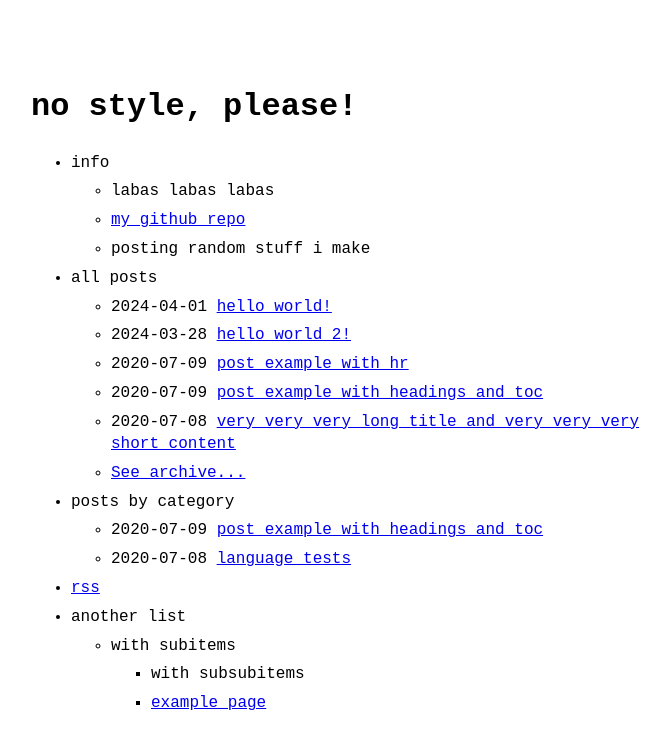
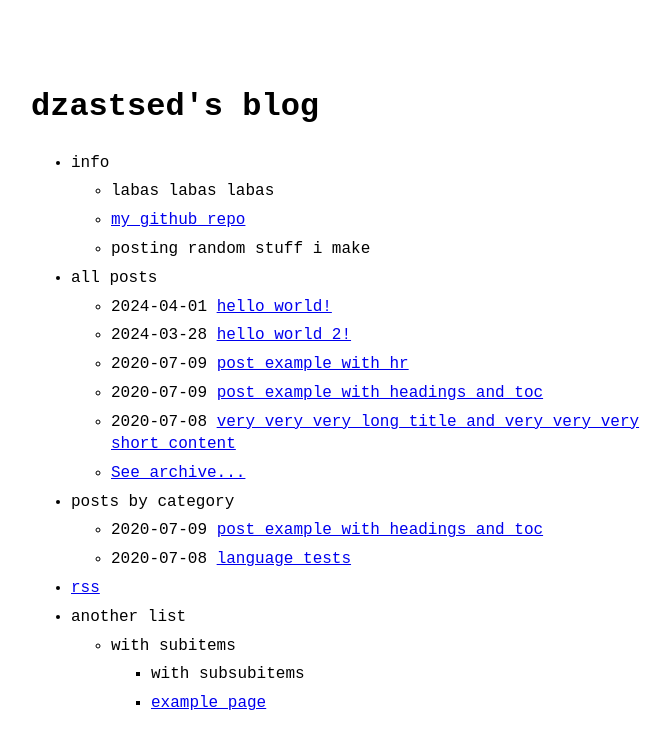
Before and after one commit to dzastsed/dzastsed.github.io, a Jekyll site: the page built from index.md, in a window 1280 px wide. Shown: the top 749 px of the page, without its empty margins (289-959 px from the left). Built offline with Jekyll 4.4.1, drawn with Linux system fonts in a browser that asks for light colours.

Commit message:
base package 1/?

```diff
--- a/_config.yml
+++ b/_config.yml
@@ -1,7 +1,7 @@
-title: no style, please! # name of the site
-author: Riccardo Graziosi # name of site's author
-email: riccardo.graziosi97@gmail.com # email of site's author
-url: https://riggraz.dev # root address of the site
+title: dzastsed's blog # name of the site
+author: Mindaugas Petronis # name of site's author
+email: mindaugo223@gmail.com # email of site's author
+url: https://dzastsed.github.io/ # root address of the site
 baseurl: "" # subpath of the site, e.g. "/blog" (leave it blank "" if you're site shouldn't use a subpath)
 description: > # description of the site (multiple lines allowed)
   A (nearly) no-CSS, fast, minimalist Jekyll theme.
@@ -15,7 +15,7 @@
 
 theme_config:
   appearance: "auto" # can be "light", "dark" or "auto"
-  back_home_text: ".." # customize text for homepage link in post layout
+  back_home_text: "_go_back" # customize text for homepage link in post layout
   date_format: "%Y-%m-%d" # customize how date is formatted
   show_description: false # show blog description in home page
 
```
